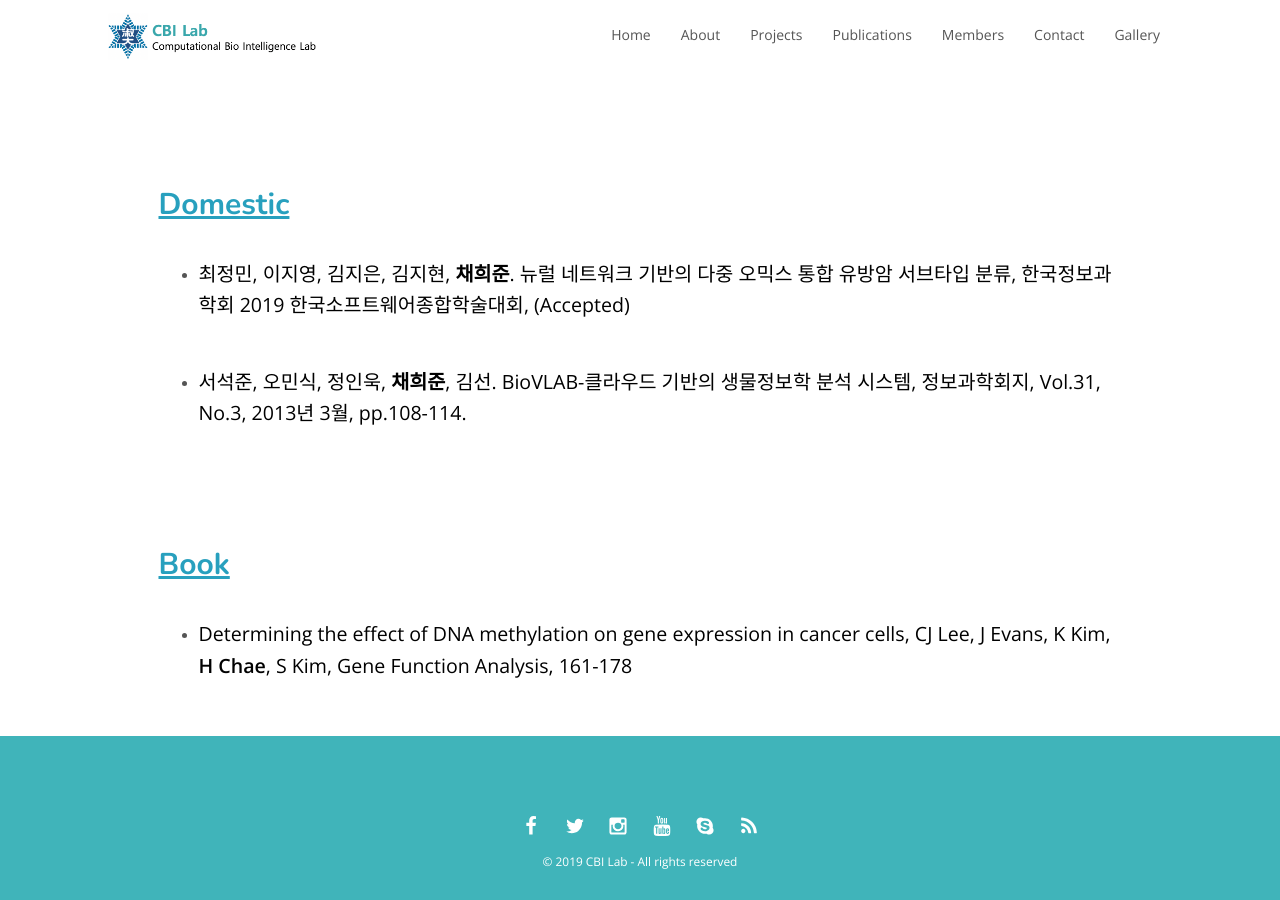
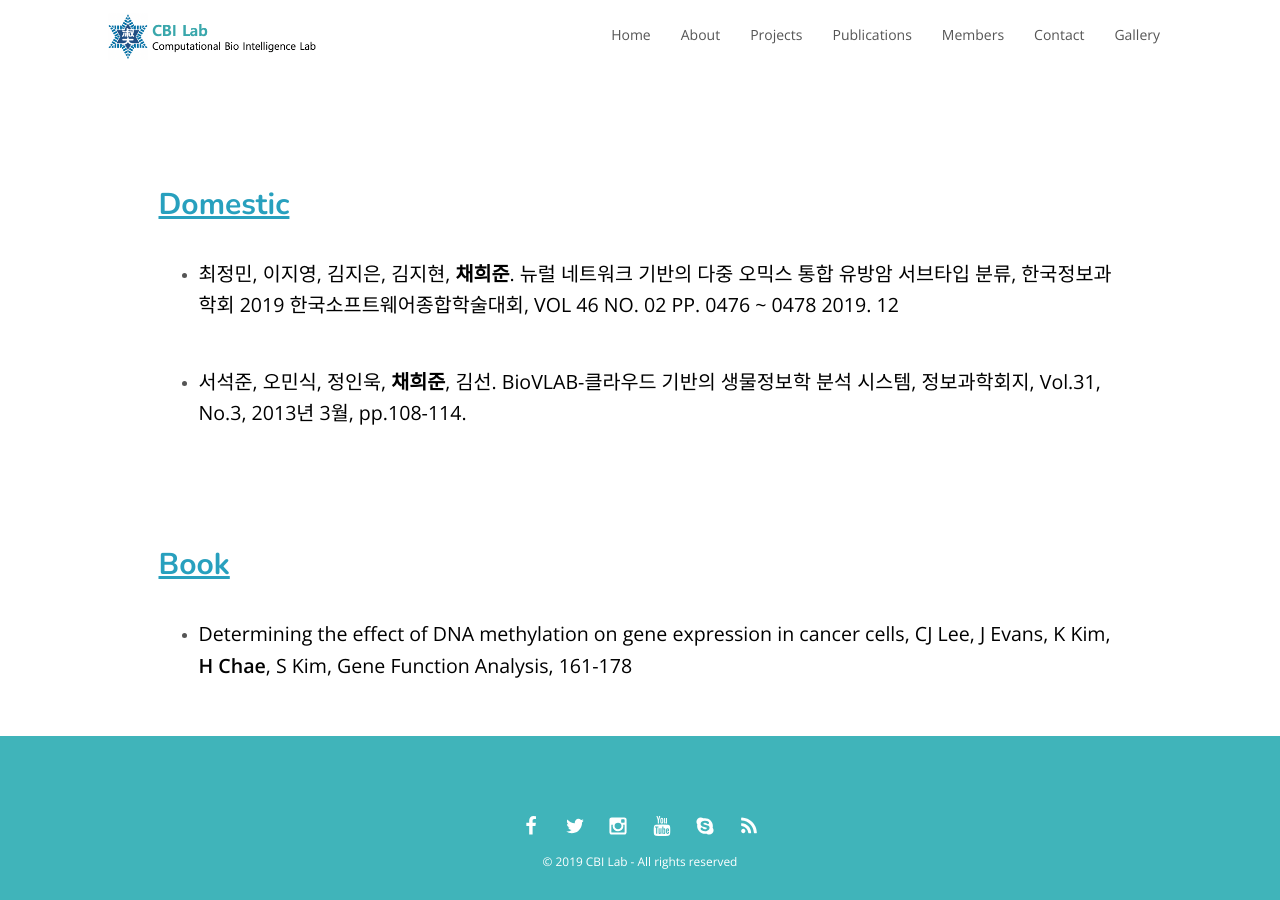
Before and after one commit to cbi-bioinfo/cbi-bioinfo.github.io_old, a Jekyll site: the page built from publications.html, in a window 1280 px wide and 900 px high, scrolled down 4416 px. Built offline with Jekyll 4.4.1, drawn with Linux system fonts in a browser that asks for light colours; nearby versions of some CDN libraries.

Commit message:
add details in conference (KSC 2019)

```diff
--- a/publications.html
+++ b/publications.html
@@ -109,7 +109,7 @@ layout: default
                 <div class="media">
                     <br>
                     <ul>
-                        <li><p style="font-size: 140%;color: black">최정민, 이지영, 김지은, 김지현, <b>채희준</b>. 뉴럴 네트워크 기반의 다중 오믹스 통합 유방암 서브타입 분류, 한국정보과학회 2019 한국소프트웨어종합학술대회, (Accepted)</p></li>
+                        <li><p style="font-size: 140%;color: black">최정민, 이지영, 김지은, 김지현, <b>채희준</b>. 뉴럴 네트워크 기반의 다중 오믹스 통합 유방암 서브타입 분류, 한국정보과학회 2019 한국소프트웨어종합학술대회, VOL 46 NO. 02 PP. 0476 ~ 0478 2019. 12</p></li>
                         <br><br>
 
                         <li><p style="font-size: 140%;color: black">서석준, 오민식, 정인욱, <b>채희준</b>, 김선. BioVLAB-클라우드 기반의 생물정보학 분석 시스템, 정보과학회지, Vol.31, No.3, 2013년 3월, pp.108-114.</p></li>
```
